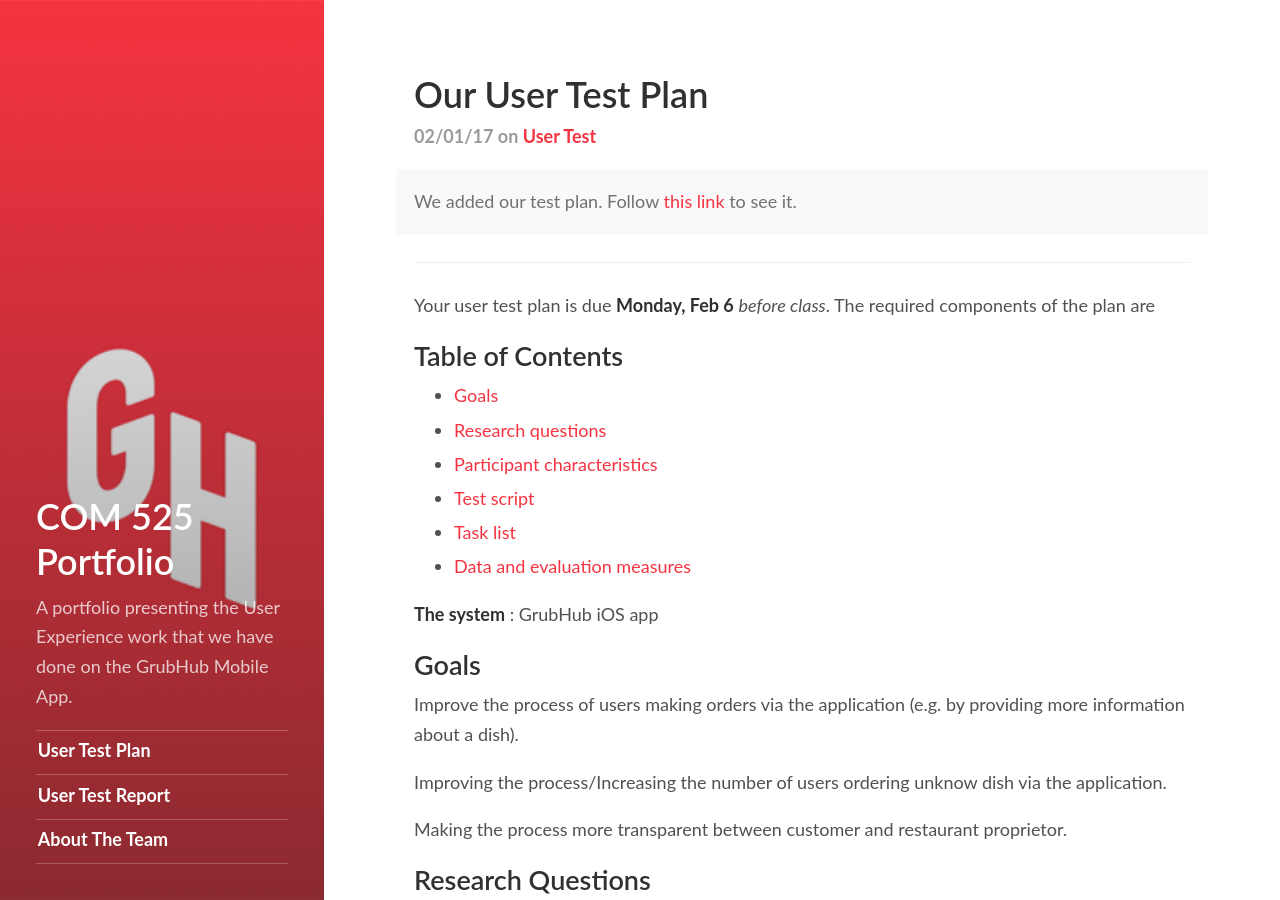
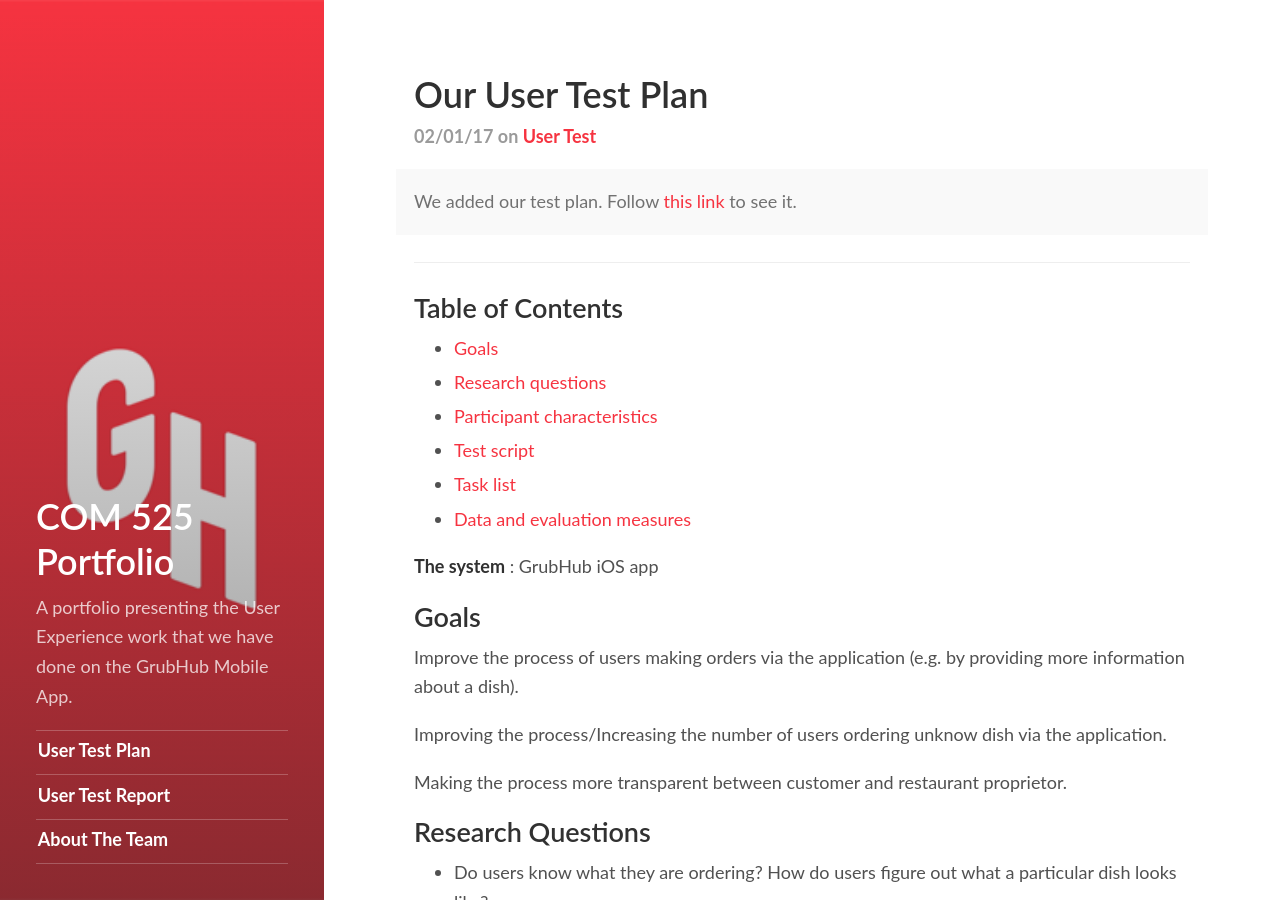
Before and after one commit to florian-wahl/com525portfolio, a Jekyll site: the page built from _posts/2017-02-01-first-user-test-plan.md, in a window 1280 px wide and 900 px high. Built offline with Jekyll 4.4.1, drawn with Linux system fonts in a browser that asks for light colours.

Commit message:
Delete irrelavant words.

```diff
--- a/_posts/2017-02-01-first-user-test-plan.md
+++ b/_posts/2017-02-01-first-user-test-plan.md
@@ -6,8 +6,6 @@
 description: >
   We added our test plan. Follow [this link](https://florian-wahl.github.io/com525portfolio/user-test-plan/) to see it.
 ---
-
-Your user test plan is due **Monday, Feb 6** _before class_. The required components of the plan are
 
 ## Table of Contents
 * [Goals](#1)
```
